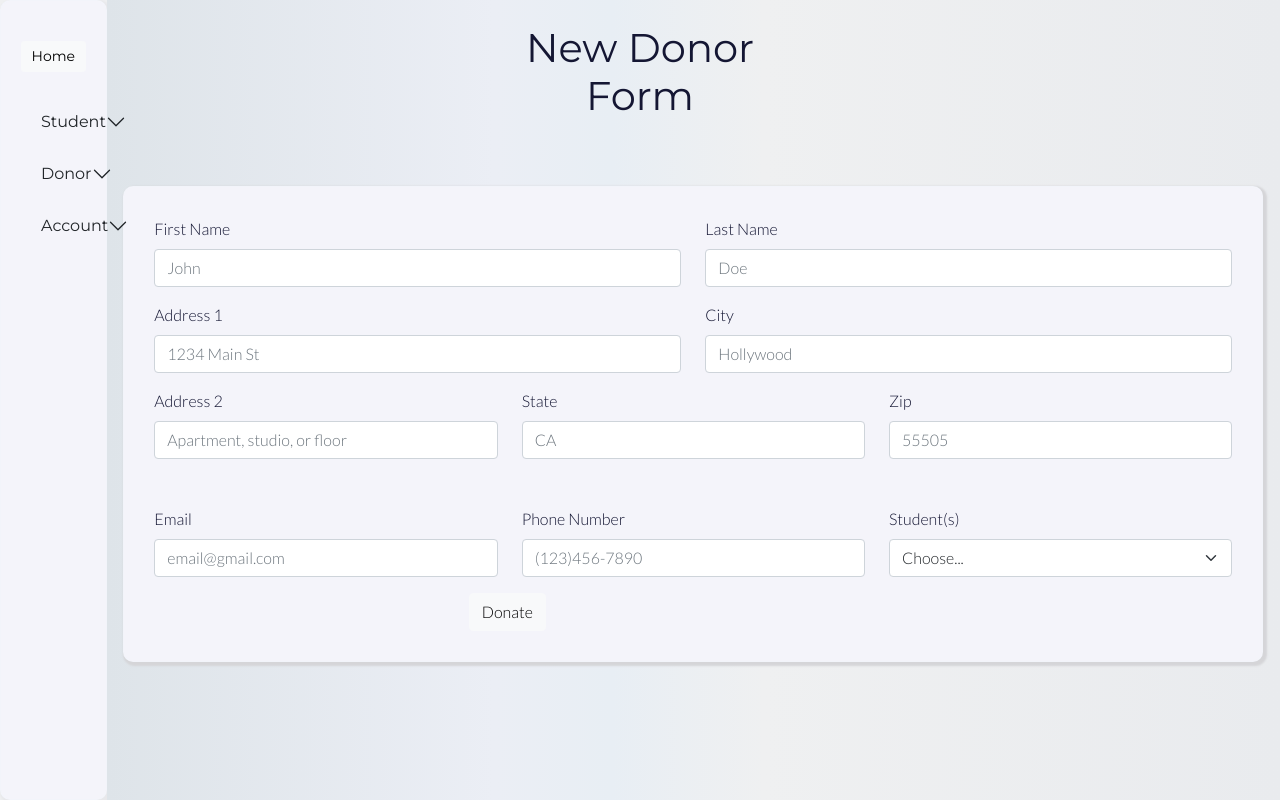
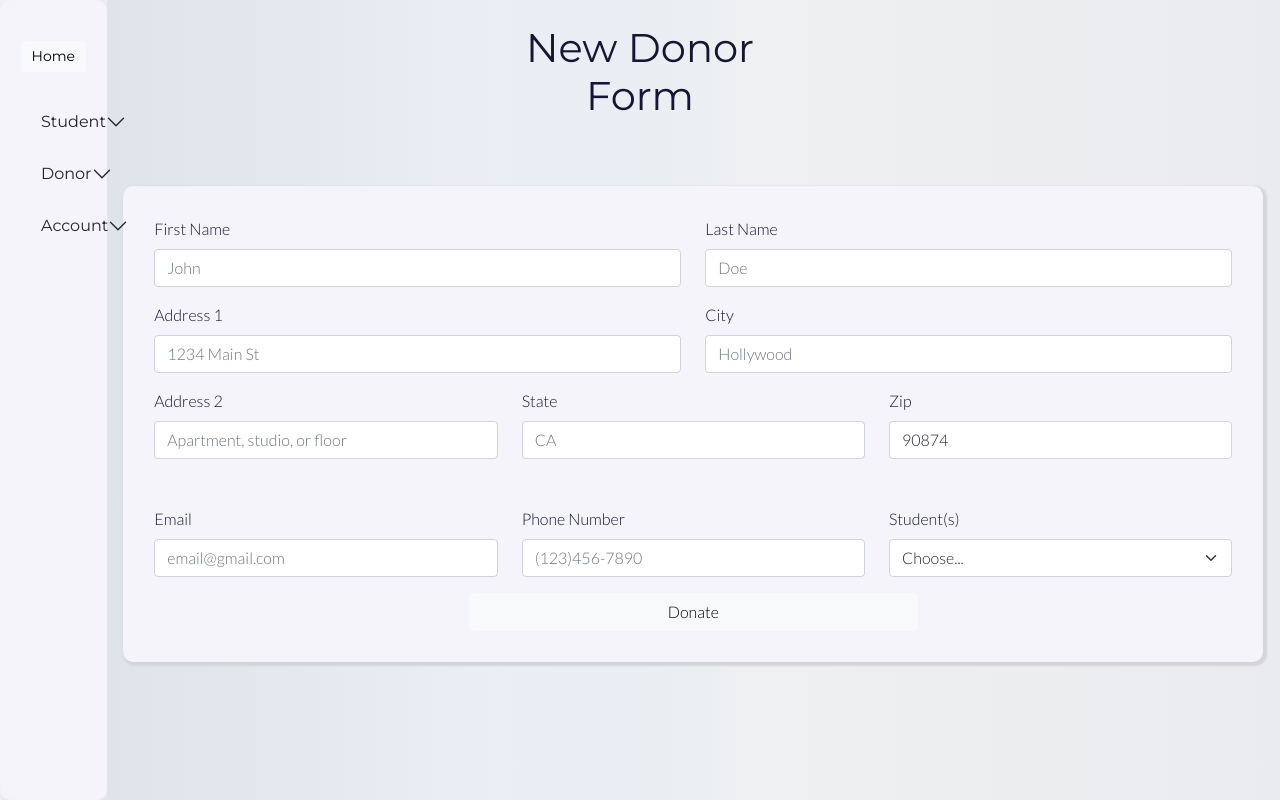
Before and after one commit to veggiepilot/gca-donor-dashboard-react-app, a React (Create React App) app in the folder client/: page /NewDonation in a window 1280 px wide. Built offline with nearby package versions, Linux system fonts and the light colour scheme.

Commit message:
donor add working

```diff
--- a/client/src/components/forms/createStudentForm.js
+++ b/client/src/components/forms/createStudentForm.js
@@ -4,17 +4,6 @@ import { Link } from "react-router-dom";
 import React, { useState } from "react";
 import { useMutation } from "@apollo/client";
 import { ADD_STUDENT } from "../../utils/mutations";
-import { onError } from "@apollo/client/link/error";
-
-// const errorLink = onError(({ graphQLErrors, networkError }) => {
-//   if (graphQLErrors)
-//     graphQLErrors.forEach(({ message, locations, path }) =>
-//       console.log(
-//         `[GraphQL error]: Message: ${message}, Location: ${locations}, Path: ${path}`
-//       )
-//     );
-//   if (networkError) console.log(`[Network error]: ${networkError}`);
-// });
 
 const CreateStudentForm = () => {
   const [formState, setFormState] = useState({
@@ -50,7 +39,7 @@ const CreateStudentForm = () => {
     <div>
     {data ? (
           <p>
-            Success! You may now head <Link to="/">back to the homepage.</Link>
+            Success! You may now head <Link to="/dashboard">back to the homepage.</Link>
           </p>
         ) : (
       <div>
@@ -125,7 +114,6 @@ const CreateStudentForm = () => {
       </Container>
       </div>
        )}
-
        {error && (
          <div className="my-3 p-3 bg-danger text-white">{error.message}</div>
        )}
--- a/client/src/components/forms/donationForm.js
+++ b/client/src/components/forms/donationForm.js
@@ -1,66 +1,57 @@
+/* eslint-disable no-unused-vars */
 /* eslint-disable react/jsx-no-duplicate-props */
 import { Form, Row, Col, Button, Stack, Container } from "react-bootstrap";
 import { Link } from "react-router-dom";
-// import { useState } from "react";
-// import { useMutation } from "@apollo/client";
-// import { ADD_DONOR } from "../utils/mutations";
+import { useState } from "react";
+import { useMutation } from "@apollo/client";
+import { ADD_DONOR } from "../../utils/mutations";
 
+const DonationForm = () => {
+ const [donorFormState, setDonorFormState] = useState({
+   firstName:"",
+   lastName: "",
+   address1: "",
+   address2: "",
+   city: "",
+   state: "",
+   zip: 90874,
+   email:"",
+   phone: ""
+ });
 
-const donationForm = () => {
+ const [addDonor,{error, data}] = useMutation(ADD_DONOR)
 
-//  const [donorFormState, setDonorFormState] = useState({
-//    firstName:"",
-//    lastName: "",
-//    address1: "",
-//    address2: "",
-//    city: "",
-//    state: "",
-//    zip: "",
-//    email:"",
-//    phone: ""
-//  })
-//  const [addDonor,{error, data}] = useMutation(ADD_DONOR)
+  const handleDonorFormSubmit = async (event) => {
+    event.preventDefault();
+    console.log(donorFormState)
+    try {
+      const { data } = await addDonor({
+        variables: { ...donorFormState },
+      });
+    } catch (err) {
+      console.error(err.networkError.result.errors);
+    }
+  };
+    const handleChange = (event) => {
+      const { name, value } = event.target;
 
-//  const handleChange = (event) => {
-//   const { name, value } = event.target;
-
-//   setDonorFormState({
-//     ...donorFormState,
-//     [name]: value,
-//   });
-// }
-
-//   const handleDonorFormSubmit = (e) => {
-//     e.preventDefault();
-//     try {
-//       const {data} = addDonor({
-//         variables: { ...donorFormState },
-//       });
-//     } catch (e) {
-//       console.error(e);
-//     }
-
-    // clear form values
-    // setDonorFormState({
-    //   firstName:"",
-    //   lastName: "",
-    //   address1: "",
-    //   address2: "",
-    //   city: "",
-    //   state: "",
-    //   zip: "",
-    //   email:"",
-    //   phone: ""
-    // });
-
-
+      setDonorFormState({
+        ...donorFormState,
+        [name]: value,
+      });
+    };
   return (
     <>
+    {data ? (
+             <p>
+             Success! You may now head <Link to="/dashboard">back to the homepage.</Link>
+           </p>
+         ) : (
+      <div>
       <Container className=" header d-flex flex-column justify-content-center align-content-center p-3 w-25 fixed-top">
         <h1 className="py-2">New Donor Form</h1>
       </Container>
-
-      <Container className="donorform d-flex flex-column justify-center align-center mt-5">
+      <Container className="donorform d-flex flex-column justify-center align-center mt-5" onSubmit={handleDonorFormSubmit} >
         <Form>
           <Row className="mb-3">
             <Form.Group as={Col} controlId="formGridFirstName">
@@ -69,8 +60,8 @@ const donationForm = () => {
               placeholder="John"
               type="firstName"
               name="firstName"
-              // value={donorFormState.firstName}
-              // onChange={handleChange}
+              value={donorFormState.firstName}
+              onChange={handleChange}
               />
             </Form.Group>
 
@@ -80,8 +71,8 @@ const donationForm = () => {
               placeholder="Doe"
               type="lastName"
               name="lastName"
-              // value={donorFormState.lastName}
-              // onChange={handleChange}
+              value={donorFormState.lastName}
+              onChange={handleChange}
               />
             </Form.Group>
           </Row>
@@ -92,8 +83,8 @@ const donationForm = () => {
               placeholder="1234 Main St"
               type="address1"
               name="address1"
-              // value={donorFormState.address1}
-              // onChange={handleChange}
+              value={donorFormState.address1}
+              onChange={handleChange}
               />
             </Form.Group>
 
@@ -103,8 +94,8 @@ const donationForm = () => {
               placeholder="Hollywood"
               type="city"
               name="city"
-              // value={donorFormState.city}
-              // onChange={handleChange}
+              value={donorFormState.city}
+              onChange={handleChange}
               />
             </Form.Group>
           </Row>
@@ -115,8 +106,8 @@ const donationForm = () => {
               placeholder="Apartment, studio, or floor"
               type="address2"
               name="address2"
-              // value={donorFormState.address2}
-              // onChange={handleChange}
+              value={donorFormState.address2}
+              onChange={handleChange}
               />
             </Form.Group>
             <Form.Group as={Col} controlId="formGridState">
@@ -125,8 +116,8 @@ const donationForm = () => {
               placeholder="CA"
               type="state"
               name="state"
-              // value={donorFormState.state}
-              // onChange={handleChange}
+              value={donorFormState.state}
+              onChange={handleChange}
               />
             </Form.Group>
             <Form.Group as={Col} controlId="formGridZip">
@@ -135,8 +126,8 @@ const donationForm = () => {
               placeholder="55505"
               type="zip"
               name="zip"
-              // value={donorFormState.zip}
-              // onChange={handleChange}
+              value={donorFormState.zip}
+              onChange={handleChange}
               />
             </Form.Group>
           </Row>
@@ -149,8 +140,8 @@ const donationForm = () => {
               placeholder="email@gmail.com"
               type="email"
               name="email"
-              // value={donorFormState.email}
-              // onChange={handleChange}
+              value={donorFormState.email}
+              onChange={handleChange}
               />
             </Form.Group>
 
@@ -161,8 +152,8 @@ const donationForm = () => {
               placeholder="(123)456-7890"
               type="phone"
               name="phone"
-              // value={donorFormState.phone}
-              // onChange={handleChange}
+              value={donorFormState.phone}
+              onChange={handleChange}
               />
             </Form.Group>
 
@@ -174,21 +165,21 @@ const donationForm = () => {
               </Form.Select>
             </Form.Group>
           </Row>
-
           <Stack gap={2} className="col-md-5 mx-auto">
-            <Link to="/dashboard">
-              <Button variant="light">Donate</Button>
-            </Link>
+            {/* <Link to="/dashboard"> */}
+              <Button variant="light" type="submit">Donate</Button>
+            {/* </Link> */}
           </Stack>
         </Form>
+      </Container>
+      </div>
+             )}
+             {error && (
 
-        {/* {error && (
-          <div className="my-3 p-3 bg-danger text-white">{error.message}</div>
-        )} */}
-
-      </Container>
+               <div className="my-3 p-3 bg-danger text-white">{error.message}</div>
+             )}
     </>
   );
 };
 
-export default donationForm;
+export default DonationForm;
```
